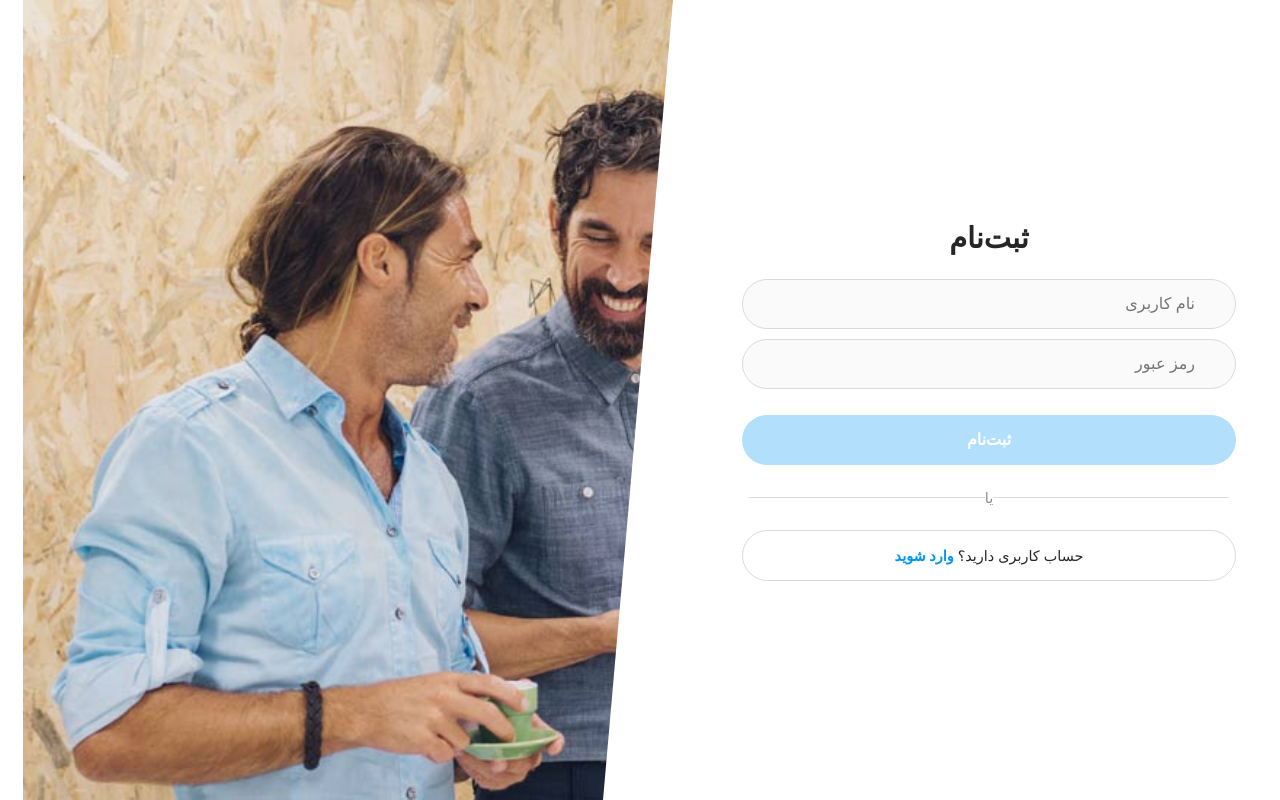
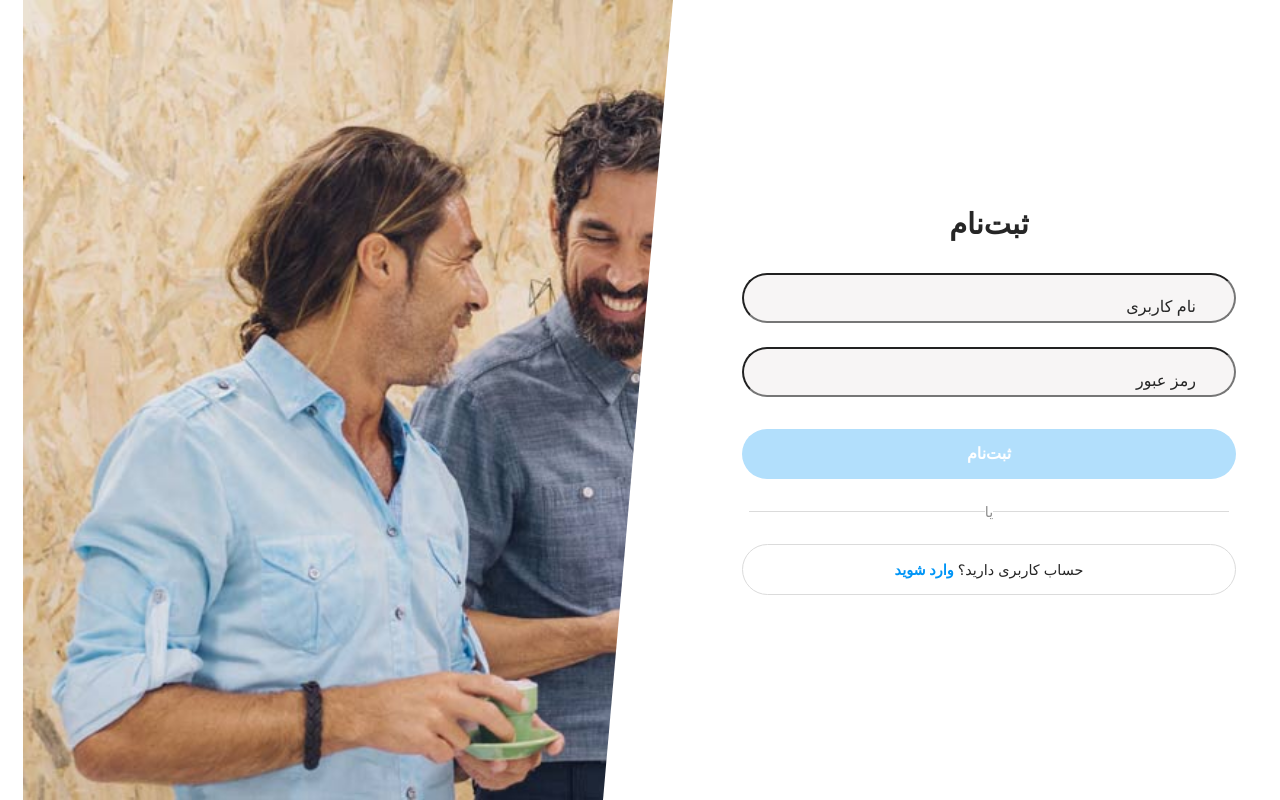
Before and after one commit to itsnazarkhani/Socialgram, a React (Vite) app in the folder Client/: page /auth/register in a window 1280 px wide. Built offline with nearby package versions, Linux system fonts and the light colour scheme; no server answers.

Commit message:
refactor(style): Styled the auth pages (Login and Register) better with components of PrimeReact library

```diff
--- a/Client/src/pages/auth/components/AuthForm/AuthForm.module.css
+++ b/Client/src/pages/auth/components/AuthForm/AuthForm.module.css
@@ -22,21 +22,18 @@
   margin: auto;
   padding: 12px 16px;
   transition:
-    border-color 0.3s ease-in-out,
-    box-shadow 0.3s ease-in-out;
+    border-color 0.3s ease-in-out;
   width: 100%;
   height: 50px;
-  border: 1px solid #dbdbdb;
   border-radius: 50px;
   font-size: 1rem;
-  background-color: #fafafa;
-  display: block;
+  background-color: #f7f5f5;
+  display: flex;
 }
 
 .authForm input:focus {
   border-color: #b95eb9;
   outline: none;
-  box-shadow: 0 0 0 3px rgba(236, 168, 227, 0.2);
 }
 
 .authForm button {
--- a/Client/src/pages/auth/components/LoginInputs/LoginInputs.module.css
+++ b/Client/src/pages/auth/components/LoginInputs/LoginInputs.module.css
@@ -1,9 +1,10 @@
 .inputWrapper {
-  width: 100%;
-  margin-bottom: 10px;
-  position: relative;
+  text-align: right;
+  margin-bottom: 1rem;
+  height: 50px;
 }
 
-.inputWrapper input {
+.inputWrapper label {
   padding-right: 40px;
+  transition: all 0.3s ease;
 }
--- a/Client/src/pages/auth/components/LoginInputs/LoginInputs.tsx
+++ b/Client/src/pages/auth/components/LoginInputs/LoginInputs.tsx
@@ -1,3 +1,5 @@
+import { FloatLabel } from "primereact/floatlabel";
+import { InputText } from "primereact/inputtext";
 import styles from "./LoginInputs.module.css";
 
 type LoginInputsProps = {
@@ -15,24 +17,26 @@ const LoginInputs = ({
 }: LoginInputsProps) => {
   return (
     <>
-      <div className={styles.inputWrapper}>
-        <input
+      <FloatLabel className={styles.inputWrapper}>
+        <InputText
           tabIndex={1}
+          id="username"
           value={userNameTxt}
           onChange={(e) => setUserName(e.target.value)}
-          placeholder="نام کاربری"
         />
-      </div>
+        <label htmlFor="username">نام کاربری</label>
+      </FloatLabel>
 
-      <div className={styles.inputWrapper}>
-        <input
+      <FloatLabel className={styles.inputWrapper}>
+        <InputText
           tabIndex={2}
+          id="password"
+          value={passwordTxt}
           type="password"
-          value={passwordTxt}
           onChange={(e) => setPassword(e.target.value)}
-          placeholder="رمز عبور"
         />
-      </div>
+        <label htmlFor="password">رمز عبور</label>
+      </FloatLabel>
     </>
   );
 };
--- a/Client/src/pages/auth/components/RegisterInputs/RegisterInputs.module.css
+++ b/Client/src/pages/auth/components/RegisterInputs/RegisterInputs.module.css
@@ -1,11 +1,13 @@
 .inputWrapper {
-  width: 100%;
-  margin-bottom: 10px;
-  position: relative;
+  text-align: right;
+  margin-bottom: 1rem;
+  margin-top: 0.5rem;
+  height: 50px;
 }
 
-.inputWrapper input {
+.inputWrapper label {
   padding-right: 40px;
+  transition: all 0.3s ease;
 }
 
 .validMsg,
@@ -21,3 +23,9 @@
 .invalidMsg {
   color: #ed4956;
 }
+
+.userNameWrapper {
+  display: flex;
+  flex-direction: column;
+  gap: -10px;
+}
--- a/Client/src/pages/auth/components/RegisterInputs/RegisterInputs.tsx
+++ b/Client/src/pages/auth/components/RegisterInputs/RegisterInputs.tsx
@@ -1,4 +1,7 @@
+import { FloatLabel } from "primereact/floatlabel";
 import styles from "./RegisterInputs.module.css";
+import { InputText } from "primereact/inputtext";
+import { Message } from "primereact/message";
 
 type RegisterInputsProps = {
   userNameTxt: string;
@@ -23,47 +26,56 @@ const RegisterInputs = ({
 }: RegisterInputsProps) => {
   return (
     <>
-      <div className={styles.inputWrapper}>
-        <input
+      <div className={styles.userNameWrapper}>
+        <FloatLabel className={styles.inputWrapper}>
+          <InputText
             tabIndex={1}
+            id="username"
             value={userNameTxt}
+            autoComplete="username"
             onChange={(e) => {
               setUserName(e.target.value);
               setError("");
               setUsernameAvailable(false);
             }}
-          placeholder="نام کاربری"
-          autoComplete="username"
           />
-
+          <label htmlFor="username">نام کاربری</label>
           {userNameTxt.trim() !== "" && (
             <div className={styles.fieldHint}>
               {isCheckingUsername ? (
-              <span>در حال بررسی نام کاربری...</span>
+                <Message severity="info" text="در حال بررسی نام کاربری..." />
               ) : isUserNameAvailable === true ? (
-              <span className={styles.validMsg}>نام کاربری آزاد است</span>
+                <Message
+                  className={styles.validMsg}
+                  severity="success"
+                  text="نام کاربری آزاد است."
+                />
               ) : isUserNameAvailable === false ? (
-              <span className={styles.invalidMsg}>
-                این نام کاربری قبلاً انتخاب شده است
-              </span>
+                <Message
+                  className={styles.invalidMsg}
+                  severity="error"
+                  text="این نام کاربری قبلاً انتخاب شده است."
+                />
               ) : null}
             </div>
           )}
+        </FloatLabel>
       </div>
 
-      <div className={styles.inputWrapper}>
-        <input
+      <FloatLabel className={styles.inputWrapper}>
+        <InputText
           tabIndex={2}
+          id="password"
           value={passwordTxt}
+          type="password"
+          autoComplete="new-password"
           onChange={(e) => {
             setPassword(e.target.value);
             setError("");
           }}
-          placeholder="رمز عبور"
-          type="password"
-          autoComplete="new-password"
         />
-      </div>
+        <label htmlFor="password">رمز عبور</label>
+      </FloatLabel>
     </>
   );
 };
```
Lines whose indentation alone changed are shown as unchanged.
